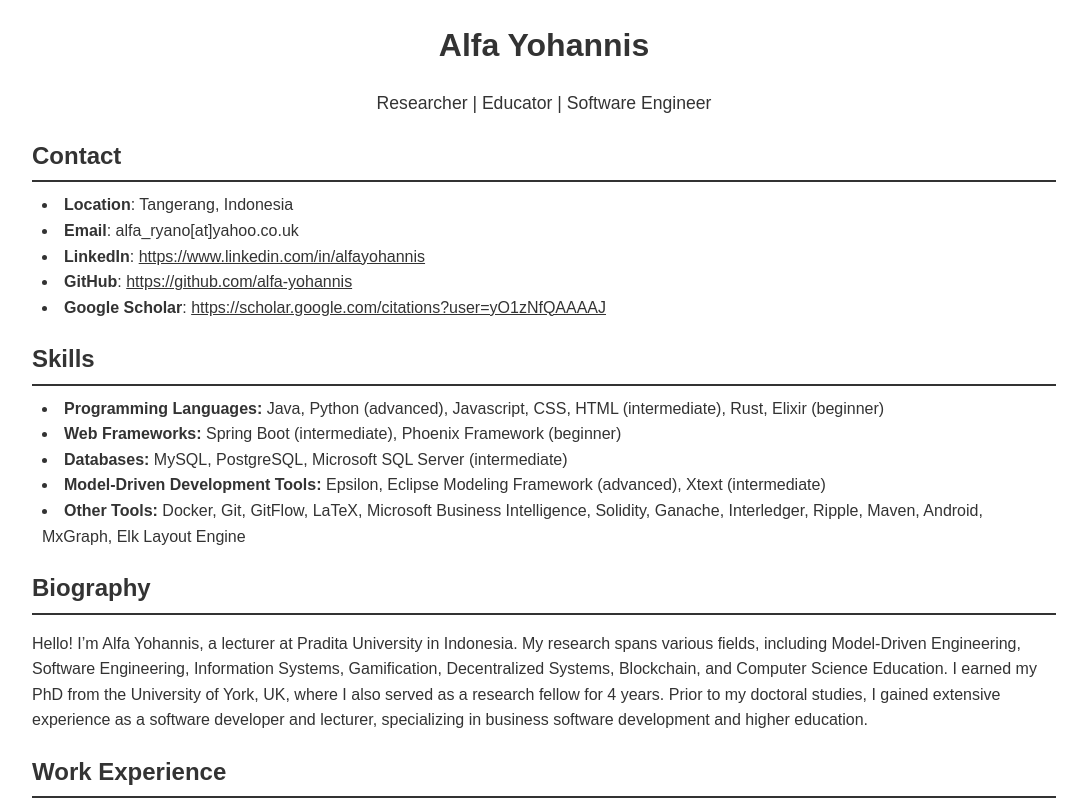
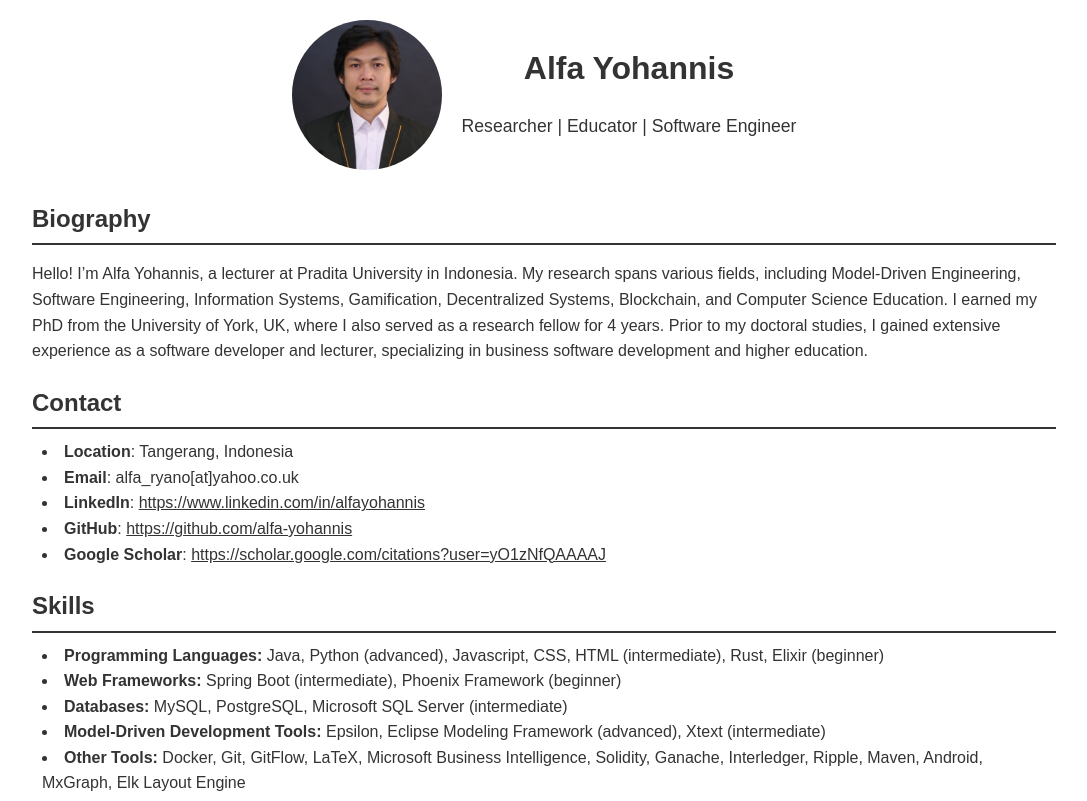
Before and after one commit to alfa-yohannis/alfa-yohannis.github.io, a plain HTML site: page index.html in a window 1280 px wide. Shown: the top 801 px of the page, without its empty margins (96-1183 px from the left). Drawn offline with Linux system fonts and the light colour scheme.

Commit message:
Add image

```diff
--- a/index.html
+++ b/index.html
@@ -37,6 +37,14 @@
 
         header p {
             font-size: 1.1em;
+        }
+
+        header img {
+            border-radius: 50%;
+            width: 150px;
+            height: 150px;
+            object-fit: cover;
+            margin-bottom: 10px;
         }
 
         section {
@@ -92,10 +100,24 @@
 
 <body>
     <div class="container">
-        <header>
+        <header style="display: flex; align-items: center; justify-content: center;">
+            <img src="images/me.png" alt="Profile Picture" style="margin-right: 20px;">
+            <div>
             <h1>Alfa Yohannis</h1>
             <p>Researcher | Educator | Software Engineer</p>
+            </div>
         </header>
+
+        <section id="bio">
+            <h2 class="section-title">Biography</h2>
+            <div class="content"></div>
+            <p>Hello! I’m Alfa Yohannis, a lecturer at Pradita University in Indonesia. My research spans various
+                fields, including Model-Driven Engineering, Software Engineering, Information Systems, Gamification,
+                Decentralized Systems, Blockchain, and Computer Science Education. I earned my PhD from the University
+                of York, UK, where I also served as a research fellow for 4 years. Prior to my doctoral studies, I
+                gained extensive experience as a software developer and lecturer, specializing in business software
+                development and higher education.</p>
+        </section>
 
         <section id="contact">
             <h2 class="section-title">Contact</h2>
@@ -122,16 +144,6 @@
             </div>
         </section>
 
-        <section id="bio">
-            <h2 class="section-title">Biography</h2>
-            <div class="content"></div>
-            <p>Hello! I’m Alfa Yohannis, a lecturer at Pradita University in Indonesia. My research spans various
-                fields, including Model-Driven Engineering, Software Engineering, Information Systems, Gamification,
-                Decentralized Systems, Blockchain, and Computer Science Education. I earned my PhD from the University
-                of York, UK, where I also served as a research fellow for 4 years. Prior to my doctoral studies, I
-                gained extensive experience as a software developer and lecturer, specializing in business software
-                development and higher education.</p>
-        </section>
 
         <section id="experience">
             <h2 class="section-title">Work Experience</h2>
@@ -168,15 +180,6 @@
 
                 <p class="job-title">PT Sterling Tulus Cemerlang - Technical Consultant <span class="date">3 yrs 3 mos ·
                         Jakarta</span></p>
-                <p>Developed SAP Business One AddOns, costing simulations, and mobile solutions. <b>Tools:</b> Java,
-                    Spring,
-                    BIRT, Visual Basic.Net, C#, MySQL, Microsoft SQL, Microsoft Business Intelligence, Microsoft SSIS.
-                </p>
-
-                <p class="job-title">Freelance Software Engineer <span class="date">2 yrs 7 mos</span></p>
-                <p>Developed inter-branch sales systems, SMS gateways, and laboratory systems. <b>Tools:</b> PHP,
-                    CakePHP,
-                    Delphi, Visual Basic, MySQL.</p>
 
                 <p class="job-title">Teacher <span class="date">7 mos</span></p>
                 <p>Taught Basic Linux concepts and administration. <b>Tools:</b> Linux.</p>
```
Also changed, not shown: images/me.png (added).
